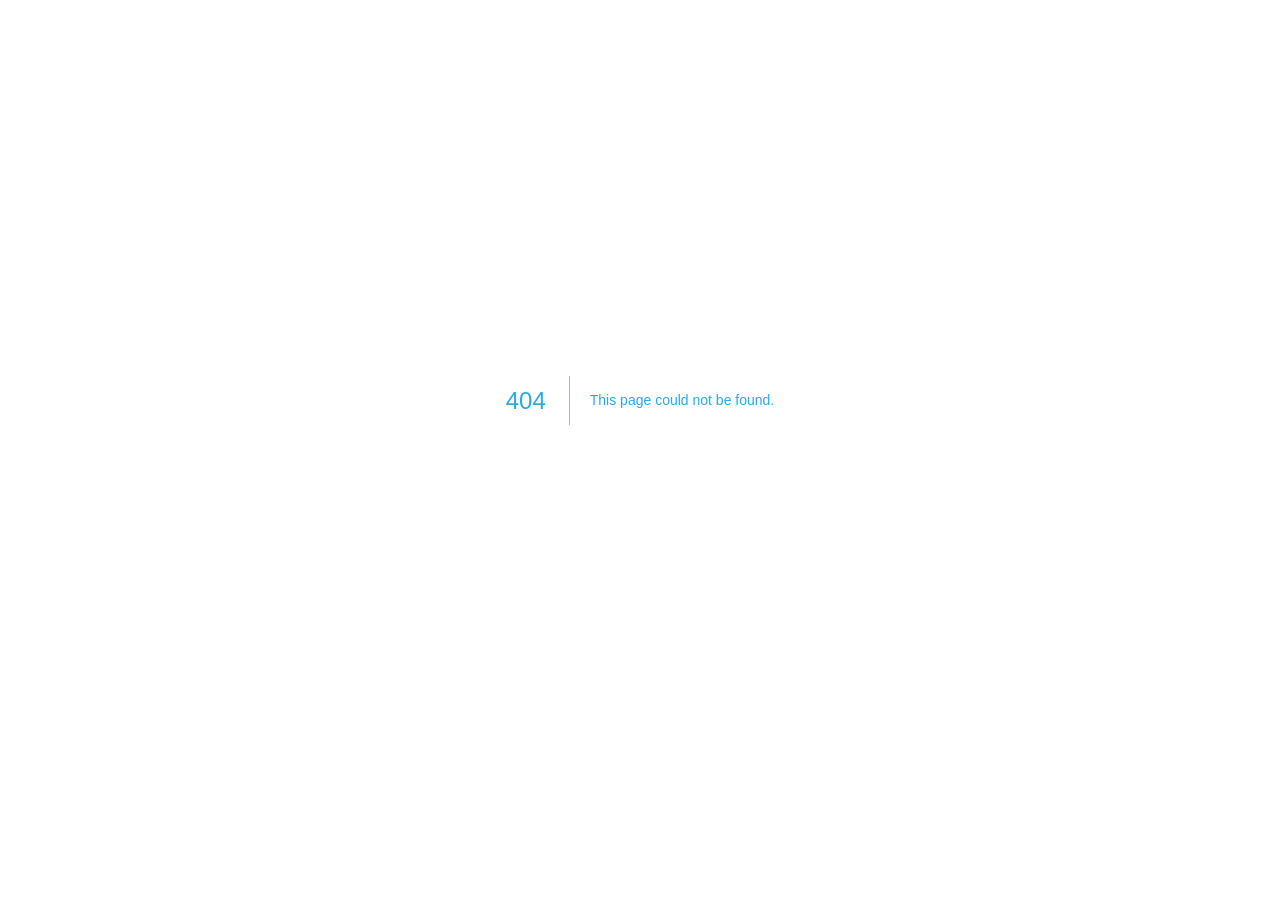
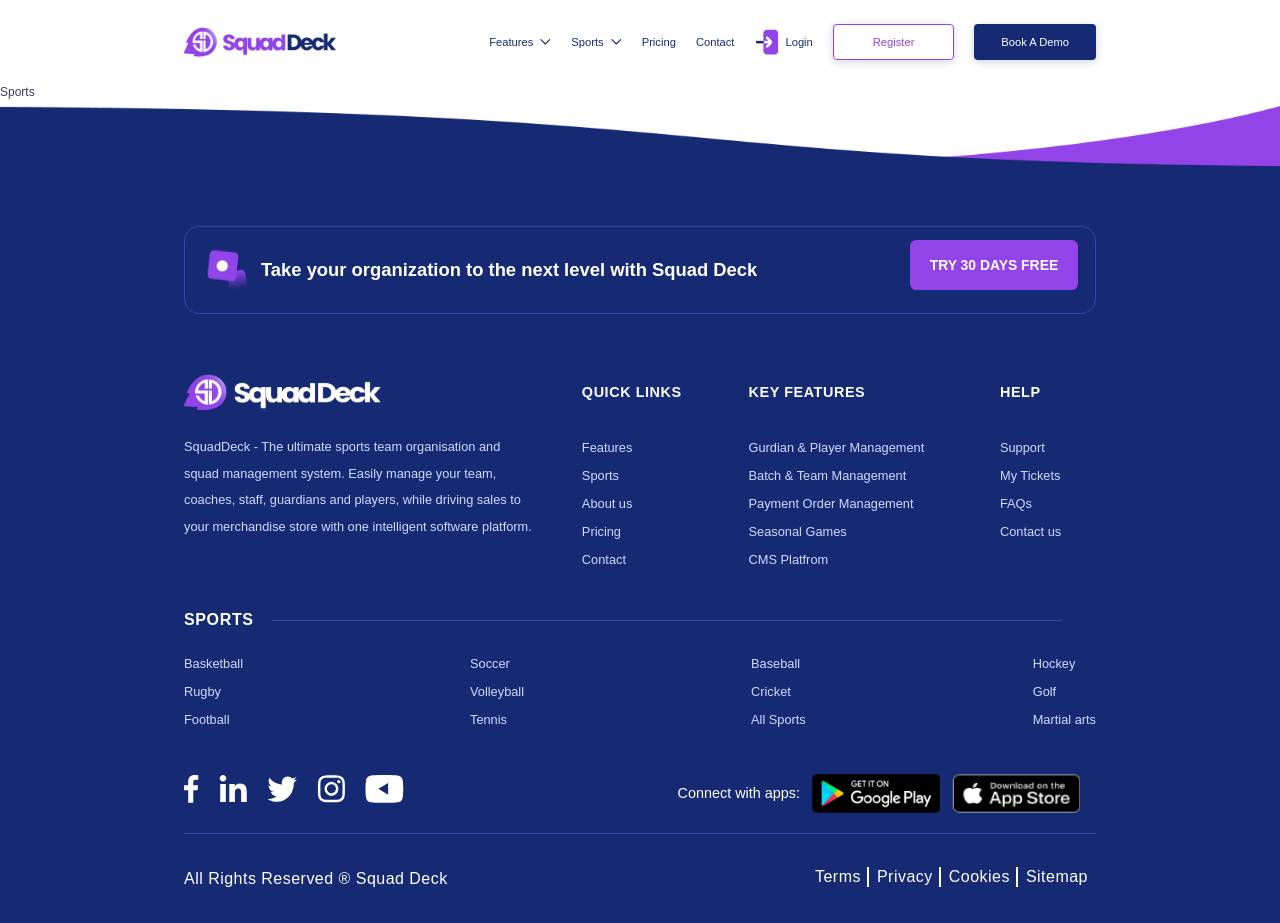
Before and after one commit to tuhin-netmow/sd-next, a Next.js app: page /sports in a window 1280 px wide. Before the commit this address had no page. Before the commit the page ends 800 px from the top, so only its background shows below. Built offline with nearby package versions, Linux system fonts and the light colour scheme.

Commit message:
Pages and Layout component created

```diff
--- /dev/null
+++ b/src/components/layout.js
@@ -0,0 +1,22 @@
+import React from 'react'
+import Head from 'next/head';
+import Header from './common/header/header';
+import Footer from './common/footer/footer';
+
+export default function Layout({ children }) {
+  const websiteTitle = "Squaddeck - Sports Club Management Software";
+  const websiteDesc = "Created by NETMOW";
+  return (
+    <div>
+      <Head>
+        <title>{websiteTitle}</title>
+        <meta name="description" content={websiteDesc} />
+        <meta name="viewport" content="width=device-width, initial-scale=1" />
+        <link rel="icon" href="/favicon.ico" />
+      </Head>
+      <Header />
+      <main>{children}</main>
+      <Footer />
+    </div>
+  )
+}
--- a/src/pages/_app.js
+++ b/src/pages/_app.js
@@ -1,5 +1,10 @@
-import '@/styles/globals.css'
+import '@/styles/globals.css';
+import Layout from '@/components/layout';
 
 export default function App({ Component, pageProps }) {
-  return <Component {...pageProps} />
+  return (
+    <Layout>
+      <Component {...pageProps} />
+    </Layout>
+  )
 }
--- /dev/null
+++ b/src/pages/sports.jsx
@@ -0,0 +1,7 @@
+import React from 'react'
+
+export default function Sports() {
+  return (
+    <div>Sports</div>
+  )
+}
```
Also changed, not shown: src/pages/about.jsx (added, +7 -0 lines), src/pages/contact.jsx (added, +7 -0 lines), src/pages/features.jsx (added, +7 -0 lines), src/pages/index.js (+0 -13 lines), src/pages/pricing.jsx (added, +7 -0 lines).
